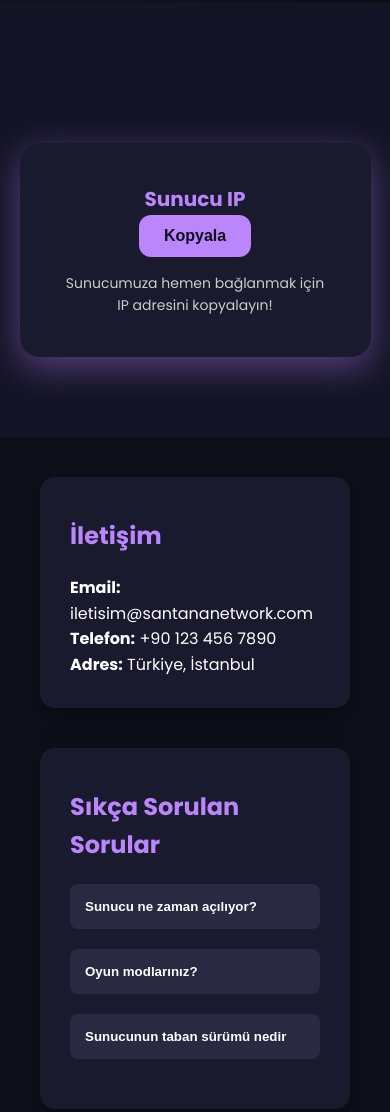
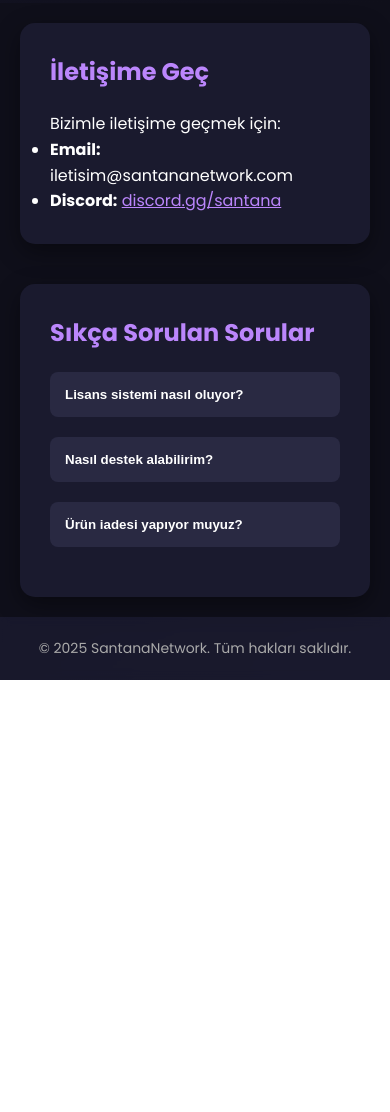
Before and after one commit to Poyrazs51/santananw, a plain HTML site: page index.html in a window 390 px wide. Shown: the part 841-1953 px from the top of the page. After the commit the page ends 1521 px from the top, so only its background shows below. Drawn offline with Linux system fonts and the light colour scheme.

Commit message:
index.html

```diff
--- a/index.html
+++ b/index.html
@@ -104,56 +104,6 @@
       }
     }
 
-    /* --- Sunucu IP Bölümü --- */
-    .server-ip-section {
-      padding: 140px 0 80px 0;
-      background: #141426;
-      display: flex;
-      justify-content: center;
-    }
-
-    .server-ip-container {
-      position: relative;
-      background: #1a1a2e;
-      padding: 40px;
-      border-radius: 20px;
-      box-shadow: 0 10px 35px rgba(187, 134, 252, 0.4);
-      width: 320px;
-      text-align: center;
-      overflow: visible;
-      transition: transform 0.3s ease, box-shadow 0.3s ease;
-      cursor: default;
-    }
-
-    .server-ip-container:hover {
-      transform: translateY(-5px);
-      box-shadow: 0 12px 40px rgba(187, 134, 252, 0.7);
-    }
-
-    #copy-ip-btn {
-      background: #bb86fc;
-      color: #0f0f1a;
-      border: none;
-      border-radius: 12px;
-      padding: 12px 25px;
-      cursor: pointer;
-      font-weight: 700;
-      font-size: 16px;
-      transition: background 0.3s ease;
-      margin-bottom: 15px;
-    }
-
-    #copy-ip-btn:hover {
-      background: #9b6dfc;
-    }
-
-    .ip-info {
-      font-size: 14px;
-      color: #ccc;
-    }
-
-    /* --- Alt bölüm: İletişim ve SSS --- */
-
     .bottom-section {
       display: flex;
       justify-content: space-between;
@@ -162,19 +112,16 @@
       color: white;
       flex-wrap: wrap;
       gap: 40px;
-      position: relative;
     }
 
     .contact-box, .faq-box {
-      position: relative;
       background: #1a1a2e;
-      padding: 40px 30px 30px 30px;
+      padding: 30px;
       border-radius: 15px;
       box-shadow: 0 8px 25px rgba(0, 0, 0, 0.4);
       flex: 1;
       min-width: 300px;
       transition: transform 0.3s ease, box-shadow 0.3s ease;
-      cursor: default;
     }
 
     .contact-box:hover, .faq-box:hover {
@@ -243,9 +190,42 @@
         flex-direction: column;
         padding: 40px;
       }
+    }
 
-      .server-ip-container {
-        width: 90%;
+    @media screen and (max-width: 600px) {
+      .hero-content {
+        max-width: 100%;
+        padding: 0 20px;
+      }
+
+      .hero h2 {
+        font-size: 32px;
+        line-height: 1.3;
+      }
+
+      .hero p {
+        font-size: 16px;
+      }
+
+      .bottom-section {
+        flex-direction: column;
+        padding: 20px;
+      }
+
+      .contact-box, .faq-box {
+        min-width: auto;
+        width: 100%;
+      }
+
+      nav {
+        display: flex;
+        flex-wrap: wrap;
+      }
+
+      nav a {
+        margin-left: 10px;
+        margin-bottom: 10px;
+        padding: 8px 12px;
       }
     }
   </style>
@@ -256,7 +236,7 @@
     <h1>SantanaNetwork</h1>
     <nav>
       <a href="#">Ana Sayfa</a>
-      <a href="#faq">Sıkça Sorulanlar</a>
+      <a href="#faq">SSS</a>
       <a href="#iletisim">İletişim</a>
     </nav>
   </header>
@@ -265,45 +245,33 @@
     <div class="hero-content">
       <h2>Düşlerinin Sunucusuna<br>Hoş Geldin!</h2>
       <p>SantanaNetwork, kaliteli sistemleri ve harika topluluğuyla Minecraft dünyasında fark yaratıyor.</p>
-      <a href="#faq">Göz At</a>
+      <a href="#faq">SSS'ye Göz At</a>
     </div>
   </section>
 
-  <!-- Sunucu IP Bölümü -->
-  <section class="server-ip-section" id="server-ip-section">
-    <div class="server-ip-container">
-      <h3 style="color:#bb86fc; font-weight:700; font-size: 20px;">Sunucu IP</h3>
-      <button id="copy-ip-btn">Kopyala</button>
-      <div class="ip-info">Sunucumuza hemen bağlanmak için IP adresini kopyalayın!</div>
-    </div>
-  </section>
-
-  <!-- Alt Bölüm: İletişim ve SSS -->
-  <section class="bottom-section">
-
+  <section class="bottom-section" id="faq">
     <div class="contact-box" id="iletisim">
-      <h2>İletişim</h2>
-      <p><strong>Email:</strong> iletisim@santananetwork.com</p>
-      <p><strong>Telefon:</strong> +90 123 456 7890</p>
-      <p><strong>Adres:</strong> Türkiye, İstanbul</p>
+      <h2>İletişime Geç</h2>
+      <p>Bizimle iletişime geçmek için:</p>
+      <ul>
+        <li><strong>Email:</strong> iletisim@santananetwork.com</li>
+        <li><strong>Discord:</strong> <a href="https://discord.gg/santana" style="color: #bb86fc;">discord.gg/santana</a></li>
+      </ul>
     </div>
 
-    <div class="faq-box" id="faq">
+    <div class="faq-box">
       <h2>Sıkça Sorulan Sorular</h2>
-
       <div class="faq-item">
-        <button class="faq-question">Sunucu ne zaman açılıyor?</button>
-        <div class="faq-answer">Sunucumuz yakın bir tarihte açılmaktadır.</div>
+        <button class="faq-question">Lisans sistemi nasıl oluyor?</button>
+        <div class="faq-answer">IP adresinizi profilinize ekleyerek sistemi aktive edebilirsiniz.</div>
       </div>
-
       <div class="faq-item">
-        <button class="faq-question">Oyun modlarınız?</button>
-        <div class="faq-answer">Şuanlık sadece BoxMining oyun modumuz mevcuttur.</div>
+        <button class="faq-question">Nasıl destek alabilirim?</button>
+        <div class="faq-answer">Discord sunucumuzdan veya iletişim formumuzdan bize ulaşabilirsiniz.</div>
       </div>
-
       <div class="faq-item">
-        <button class="faq-question">Sunucunun taban sürümü nedir</button>
-        <div class="faq-answer">Sunucunun sürümü, 1.16.5 üstü tüm sürümler kaliteyi tadabilir.</div>
+        <button class="faq-question">Ürün iadesi yapıyor muyuz?</button>
+        <div class="faq-answer">Yalnızca sistem çalışmazsa dijital iade mümkündür.</div>
       </div>
     </div>
   </section>
@@ -313,29 +281,11 @@
   </footer>
 
   <script>
-    // SSS açılır cevaplar
     const questions = document.querySelectorAll('.faq-question');
     questions.forEach(btn => {
       btn.addEventListener('click', () => {
         const answer = btn.nextElementSibling;
-        if(answer.style.display === 'block'){
-          answer.style.display = 'none';
-        } else {
-          // Önce tüm cevapları kapat
-          document.querySelectorAll('.faq-answer').forEach(a => a.style.display = 'none');
-          // Sonra tıklanan aç
-          answer.style.display = 'block';
-        }
-      });
-    });
-
-    // IP kopyalama butonu
-    const copyBtn = document.getElementById('copy-ip-btn');
-    copyBtn.addEventListener('click', () => {
-      const ipText = "play.santananetwork.com";  // Kopyalanacak IP metni burada gizli tutulur
-      navigator.clipboard.writeText(ipText).then(() => {
-        copyBtn.textContent = 'Kopyalandı!';
-        setTimeout(() => copyBtn.textContent = 'Kopyala', 2000);
+        answer.style.display = (answer.style.display === 'block') ? 'none' : 'block';
       });
     });
   </script>
```
